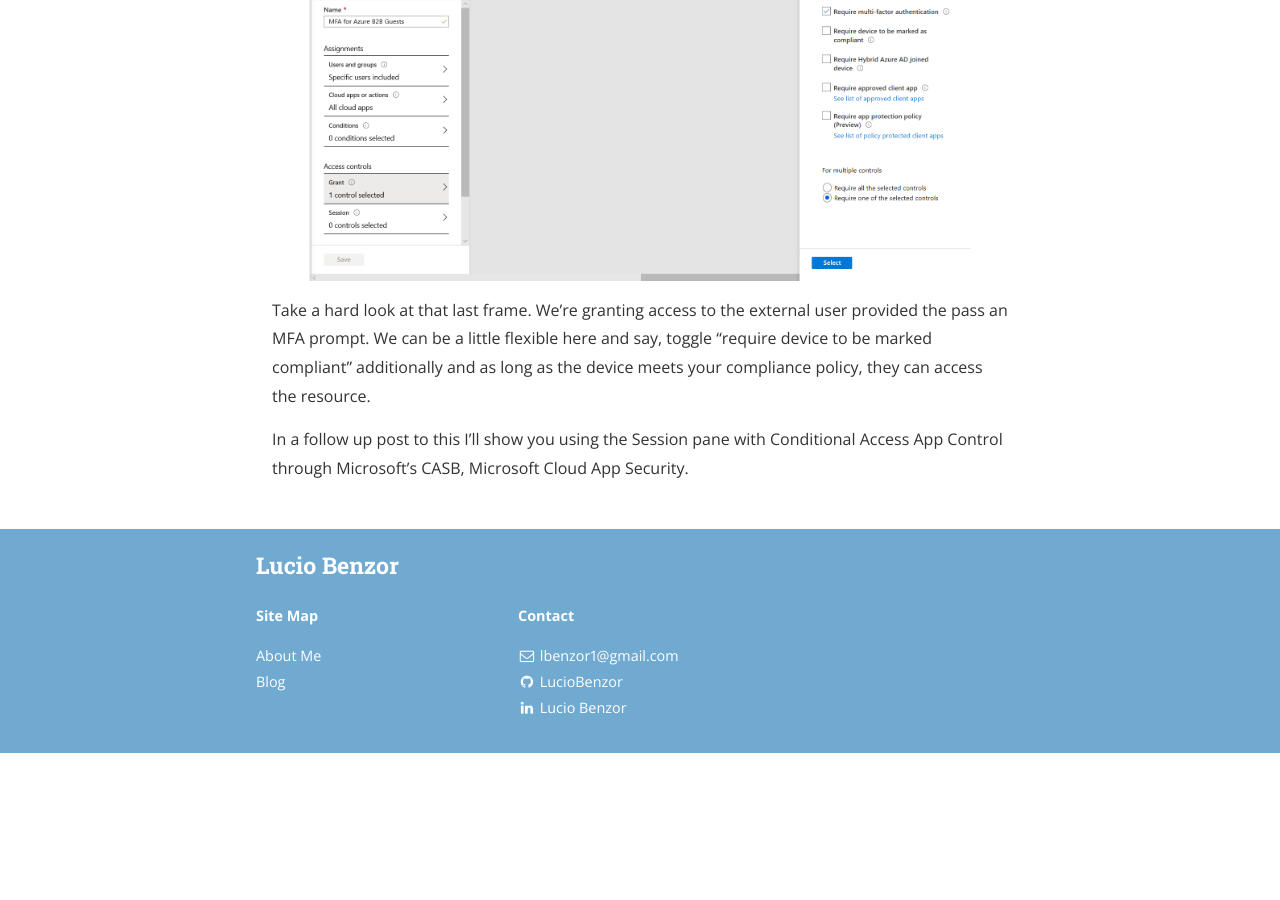
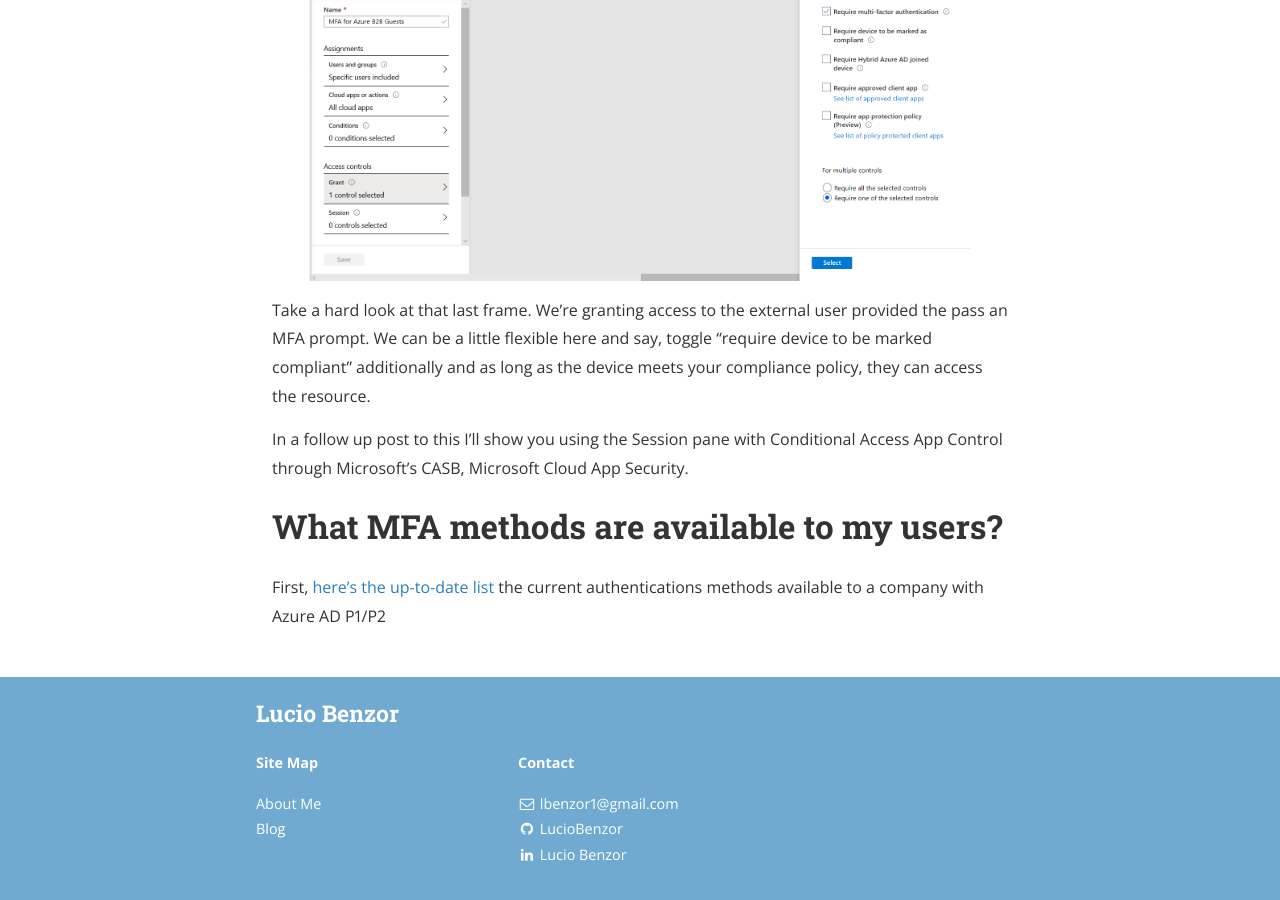
Before and after one commit to LucioBenzor/LucioBenzor.github.io, a Jekyll site: the page built from _posts/2020-05-16-Enable-MFA-to-secure-guest-access.md, in a window 1280 px wide and 900 px high, scrolled down 2899 px. Built offline with Jekyll 4.4.1, drawn with Linux system fonts in a browser that asks for light colours; nearby versions of some CDN libraries; before the commit the page ends 3652 px from its top, so only the background shows below that.

Commit message:
Update 2020-05-16-Enable-MFA-to-secure-guest-access.md

```diff
--- a/_posts/2020-05-16-Enable-MFA-to-secure-guest-access.md
+++ b/_posts/2020-05-16-Enable-MFA-to-secure-guest-access.md
@@ -8,6 +8,7 @@ MFA is the gold standard control for information security. In this post, I'll sh
 as well as a one big change you should consider making for this to take effect. I should note from the onset that this applies to all guests of the organization - even those without an O365 subscription (like a gmail accounts).
 
 # Setting up SharePoint and OneDrive for guest access MFA
+
 For some reason, SharePoint and OneDrive have their own sharing policies that go out of scope when locking down guest access. This means
 users can share content from both services to external users without those users having to reply to an MFA prompt to view the content.
 
@@ -36,3 +37,7 @@ This next step is setting the enforcement mechanism we're triggering in order fo
 Take a hard look at that last frame. We're granting access to the external user provided the pass an MFA prompt. We can be a little flexible here and say, toggle "require device to be marked compliant" additionally and as long as the device meets your compliance policy, they can access the resource.
 
 In a follow up post to this I'll show you using the Session pane with Conditional Access App Control through Microsoft's CASB, Microsoft Cloud App Security.
+
+# What MFA methods are available to my users?
+
+First, [here's the up-to-date list](https://docs.microsoft.com/en-us/azure/active-directory/authentication/concept-authentication-methods) the current authentications methods available to a company with Azure AD P1/P2
```
